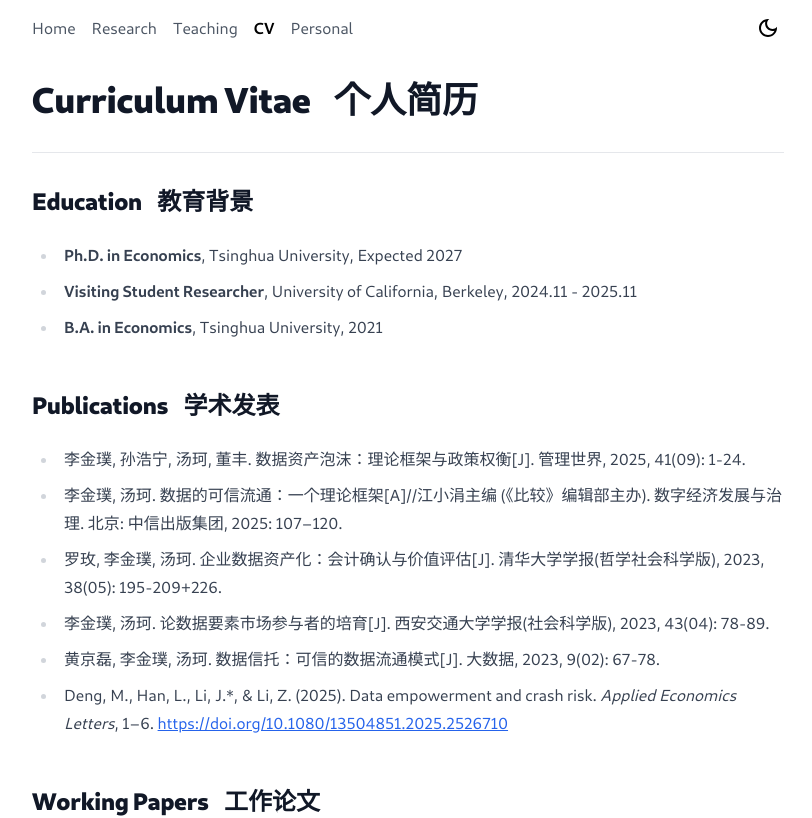
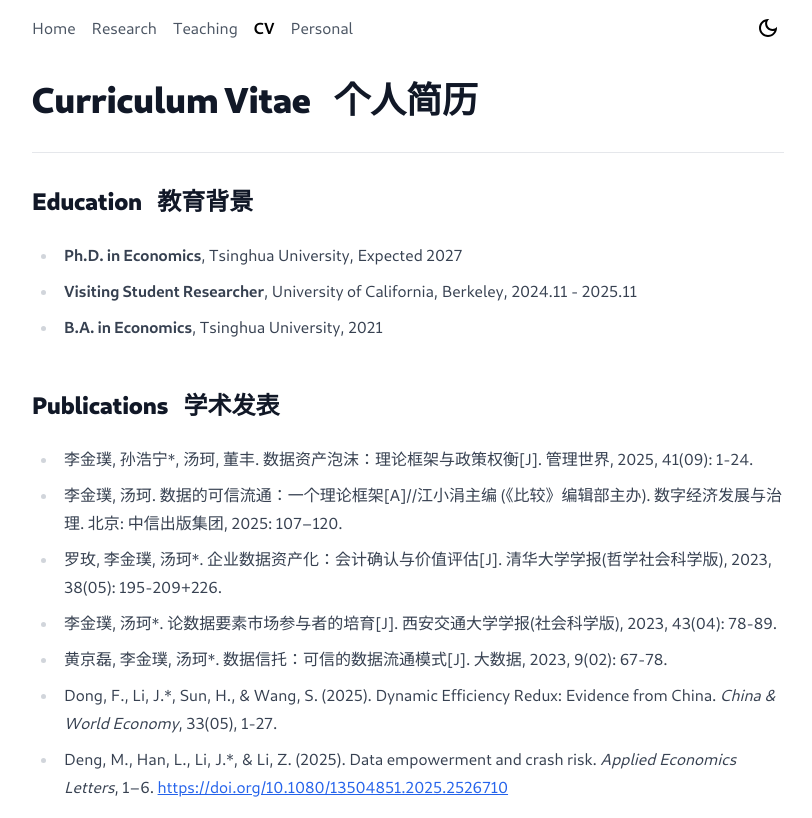
Before and after one commit to lijinpu/lijinpu.github.io, a Next.js app: page /cv in a window 1280 px wide. Shown: the top 818 px of the page, without its empty margins (232-1044 px from the left). Built offline with nearby package versions, Linux system fonts and the light colour scheme.

Commit message:
auto update

```diff
--- a/pages/cv.tsx
+++ b/pages/cv.tsx
@@ -22,11 +22,14 @@ export default function CV() {
 
         <h2>Publications &nbsp;&nbsp; 学术发表</h2>
         <ul>
-                <li>李金璞, 孙浩宁, 汤珂, 董丰. 数据资产泡沫：理论框架与政策权衡[J]. 管理世界, 2025, 41(09): 1-24.</li>
+                <li>李金璞, 孙浩宁*, 汤珂, 董丰. 数据资产泡沫：理论框架与政策权衡[J]. 管理世界, 2025, 41(09): 1-24.</li>
                 <li>李金璞, 汤珂. 数据的可信流通：一个理论框架[A]//江小涓主编 (《比较》编辑部主办). 数字经济发展与治理. 北京: 中信出版集团, 2025: 107–120.</li>
-                <li>罗玫, 李金璞, 汤珂. 企业数据资产化：会计确认与价值评估[J]. 清华大学学报(哲学社会科学版), 2023, 38(05): 195-209+226.</li>
-                <li>李金璞, 汤珂. 论数据要素市场参与者的培育[J]. 西安交通大学学报(社会科学版), 2023, 43(04): 78-89.</li>
-                <li>黄京磊, 李金璞, 汤珂. 数据信托：可信的数据流通模式[J]. 大数据, 2023, 9(02): 67-78.</li>
+                <li>罗玫, 李金璞, 汤珂*. 企业数据资产化：会计确认与价值评估[J]. 清华大学学报(哲学社会科学版), 2023, 38(05): 195-209+226.</li>
+                <li>李金璞, 汤珂*. 论数据要素市场参与者的培育[J]. 西安交通大学学报(社会科学版), 2023, 43(04): 78-89.</li>
+                <li>黄京磊, 李金璞, 汤珂*. 数据信托：可信的数据流通模式[J]. 大数据, 2023, 9(02): 67-78.</li>
+                <li>
+                    Dong, F., Li, J.*, Sun, H., & Wang, S. (2025). Dynamic Efficiency Redux: Evidence from China. <i>China & World Economy</i>, 33(05), 1-27.
+                </li>
                 <li>Deng, M., Han, L., Li, J.*, & Li, Z. (2025). Data empowerment and crash risk. <i>Applied Economics Letters</i>, 1–6. <a href="https://doi.org/10.1080/13504851.2025.2526710" target="_blank" rel="noopener noreferrer">https://doi.org/10.1080/13504851.2025.2526710</a></li>
         </ul>
 
@@ -42,10 +45,6 @@ export default function CV() {
 
         <li>
         <a href="https://ssrn.com/abstract=4790765" >Asset Bubbles in the Data Economy</a>, with Feng Dong, 2024.
-        </li>
-
-        <li>
-        <a href="https://ssrn.com/abstract=4642433">Dynamic Efficiency Redux: Evidence from China</a>, with Feng Dong, Haoning Sun, and Siqing Wang, 2023.
         </li>
 
         <li>
@@ -122,7 +121,7 @@ export default function CV() {
         <h2>Conferences &nbsp;&nbsp; 学术会议</h2>
         <ul>
         <li>
-        2025: INFORMS 2025 Annual Meeting, The 2025 Modern Risk Society International Risk Conference (MRS2025); 清华大学第788期博士生学术论坛
+        2025: INFORMS 2025 Annual Meeting, The 2025 Modern Risk Society International Risk Conference (MRS2025); 《经济学（季刊）》“人工智能的经济影响：前沿研究与政策启示”专题研讨会, 清华大学第788期博士生学术论坛
         </li>
         <li>
         2024: Asia Meeting of the Econometric Society East & Southeast Asia (AMES), China Financial Research Conference (CFRC), Asian Finance Association Annual Conference (AsianFA), CCER Summer Institute (CCERSI), SWUFE International Macro-Finance Conference, The Consumer Theme Conference “Navigating Chinese Economy: A Demand Perspective”; 第二届“中国数字经济发展论坛”, 第六届“中国发展经济学前沿学术会议”, 清华大学第743期博士生学术论坛
--- a/pages/research.tsx
+++ b/pages/research.tsx
@@ -9,15 +9,18 @@ export default function Research() {
 
          <h3>In Chinese</h3>
             <ul>
-                <li>李金璞, 孙浩宁, 汤珂, 董丰. 数据资产泡沫：理论框架与政策权衡[J]. 管理世界, 2025, 41(09): 1-24.</li>
+                <li>李金璞, 孙浩宁*, 汤珂, 董丰. 数据资产泡沫：理论框架与政策权衡[J]. 管理世界, 2025, 41(09): 1-24.</li>
                 <li>李金璞, 汤珂. 数据的可信流通：一个理论框架[A]//江小涓主编 (《比较》编辑部主办). 数字经济发展与治理. 北京: 中信出版集团, 2025: 107–120.</li>
-                <li>罗玫, 李金璞, 汤珂. 企业数据资产化：会计确认与价值评估[J]. 清华大学学报(哲学社会科学版), 2023, 38(05): 195-209+226. [注：人大复印报刊资料全文转载]</li>
-                <li>李金璞, 汤珂. 论数据要素市场参与者的培育[J]. 西安交通大学学报(社会科学版), 2023, 43(04): 78-89.</li>
-                <li>黄京磊, 李金璞, 汤珂. 数据信托：可信的数据流通模式[J]. 大数据, 2023, 9(02): 67-78. [注：期刊2023年高被引论文]</li>
+                <li>罗玫, 李金璞, 汤珂*. 企业数据资产化：会计确认与价值评估[J]. 清华大学学报(哲学社会科学版), 2023, 38(05): 195-209+226. [注：人大复印报刊资料全文转载]</li>
+                <li>李金璞, 汤珂*. 论数据要素市场参与者的培育[J]. 西安交通大学学报(社会科学版), 2023, 43(04): 78-89.</li>
+                <li>黄京磊, 李金璞, 汤珂*. 数据信托：可信的数据流通模式[J]. 大数据, 2023, 9(02): 67-78. [注：期刊2023年高被引论文]</li>
             </ul>
 
             <h3>In English</h3>
             <ul>
+                <li>
+                    Dong, F., Li, J.*, Sun, H., & Wang, S. (2025). Dynamic Efficiency Redux: Evidence from China. <i>China & World Economy</i>, 33(05), 1-27.
+                </li>
                 <li>Deng, M., Han, L., Li, J.*, & Li, Z. (2025). Data empowerment and crash risk. <i>Applied Economics Letters</i>, 1–6. <a href="https://doi.org/10.1080/13504851.2025.2526710" target="_blank" rel="noopener noreferrer">https://doi.org/10.1080/13504851.2025.2526710</a></li>
             </ul>
 
@@ -35,12 +38,6 @@ export default function Research() {
         Asset Bubbles in the Data Economy. Feng Dong, Jinpu Li, 2024. (<a href="https://ssrn.com/abstract=4790765" target="_blank" rel="noopener noreferrer">SSRN 4790765</a>).
         <ul>
             <li>Presentation: AsianFA 2024, CFRC 2024, AMES Southeast & East Asia 2024, 8th CCER Summer Institute, SWUFE International Macro-Finance Conference 2024</li>
-        </ul>
-    </li>
-    <li>
-        Dynamic Efficiency Redux: Evidence from China. Feng Dong, Jinpu Li, Haoning Sun, Siqing Wang, 2023. (<a href="https://ssrn.com/abstract=4642433" target="_blank" rel="noopener noreferrer">SSRN 4642433</a>).
-        <ul>
-            <li>Accepted at <em>China & World Economy</em></li>
         </ul>
     </li>
     <li>
```
